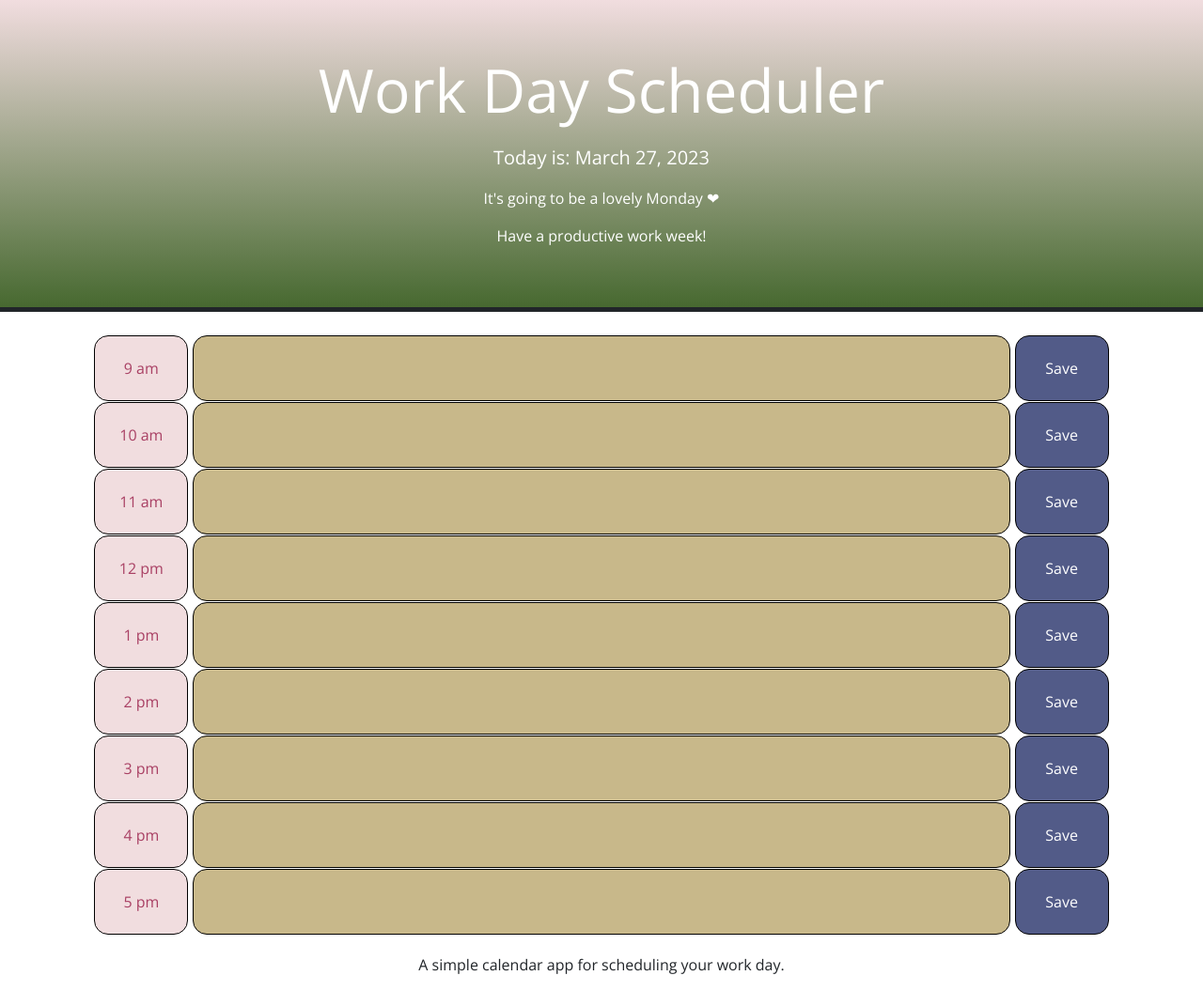
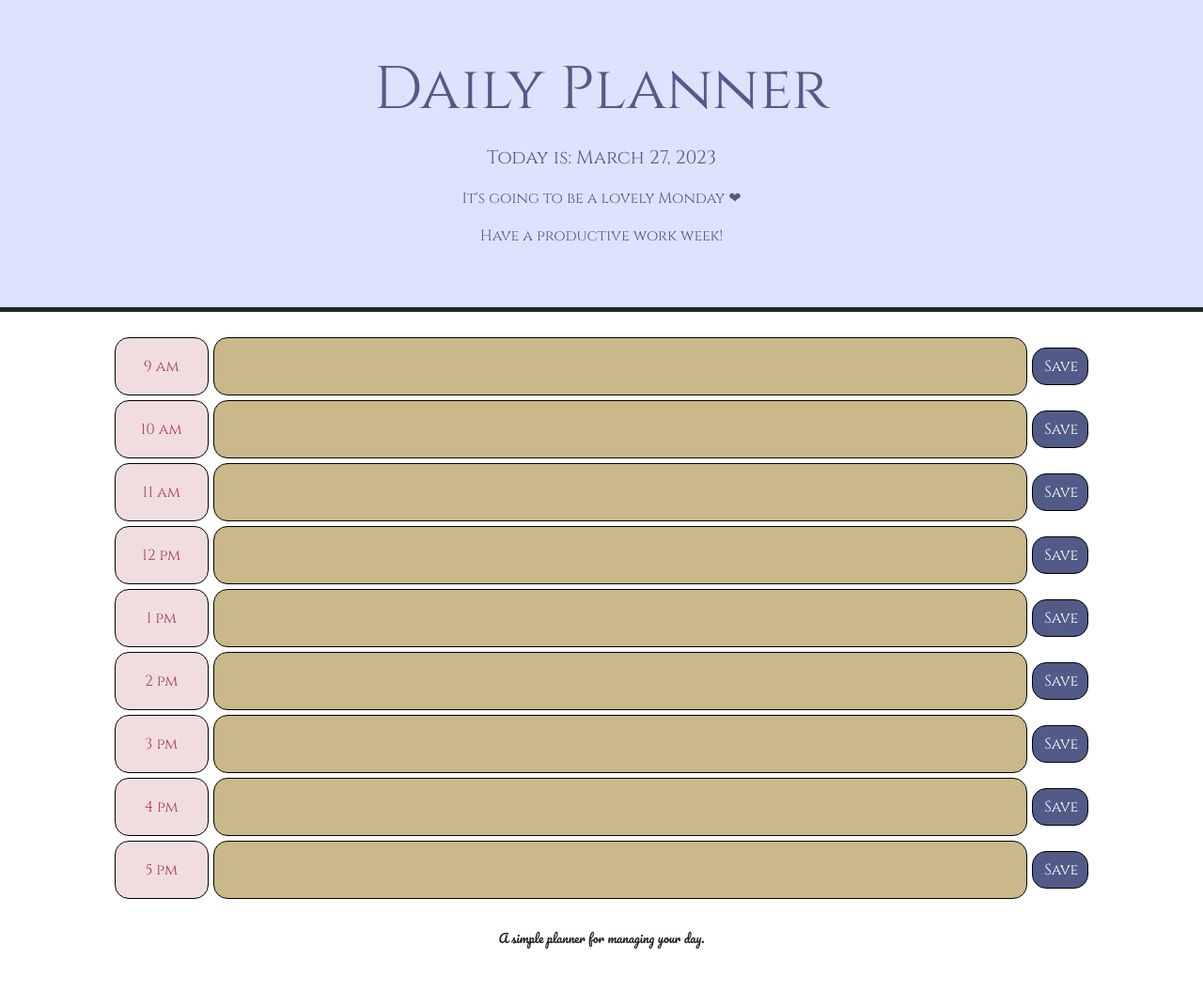
Before and after one commit to marshallpeters5/mod-5-workday-scheduler, a plain HTML site: page index.html in a window 1280 px wide. Shown: the whole page at 94% size. After the commit the page ends 1034 px from the top, so only its background shows below. Drawn offline with nearby package versions, Linux system fonts and the light colour scheme.

Commit message:
added a new font style

```diff
--- a/assets/style.css
+++ b/assets/style.css
@@ -1,11 +1,10 @@
 body {
-  font-family: 'Open Sans', sans-serif;
+  font-family: 'Cinzel', sans-serif;
   font-size: 16px;
 }
 header {
-  background: rgb(241,221,223);
-  background: linear-gradient(180deg, rgba(241,221,223,1) 0%, rgba(71,105,48,1) 100%);
-  color: white;
+  background-color: #DEE2FC;
+  color: #525B88;
 }
 h1{
   padding: 10px;
@@ -19,12 +18,15 @@ textarea {
   resize: none;
   color: #000000;
   border: 1px solid black;
-  padding: 10px;
+  padding-top: 10px;
   border-radius: 15px;
 }
 #footer {
+  padding: 10px;
   text-align: center;
   margin-top: 20px;
+  font-family: 'Pacifico', sans-serif;
+  font-size: small;
 }
 #time17 {
  border-bottom: 1px solid black;
@@ -71,9 +73,10 @@ textarea {
   color: #86B049;
 }
 .saveBtn {
+  margin: auto;
   margin-left: 5px;
-  margin-right: auto;
-  width: 100px;
+  width: 60px;
+  height: 40px;
   border: 1px solid black;
   border-radius: 15px;
   background-color: #525B88;
@@ -83,3 +86,6 @@ textarea {
   font-size: 20px;
   transition: all 0.3s ease-in-out;
 }
+.row{
+  padding: 2px;
+}
--- a/index.html
+++ b/index.html
@@ -8,14 +8,16 @@
   <link rel="stylesheet" href="https://cdn.jsdelivr.net/npm/bootstrap@5.1.3/dist/css/bootstrap.min.css" />
   <link rel="stylesheet" href="https://use.fontawesome.com/releases/v5.8.1/css/all.css"
     integrity="sha384-50oBUHEmvpQ+1lW4y57PTFmhCaXp0ML5d60M1M7uH2+nqUivzIebhndOJK28anvf" crossorigin="anonymous" />
-  <link href="https://fonts.googleapis.com/css?family=Open+Sans&display=swap" rel="stylesheet" />
+    <link rel="preconnect" href="https://fonts.googleapis.com">
+    <link rel="preconnect" href="https://fonts.gstatic.com" crossorigin>
+    <link href="https://fonts.googleapis.com/css2?family=Cinzel&family=Pacifico&display=swap" rel="stylesheet">
   <link rel="stylesheet" href="./assets/style.css" />
-  <title>Work Day Scheduler</title>
+  <title>Daily Planner</title>
 </head>
 
 <body>
   <header class="p-5 mb-4 border-5 border-bottom border-dark text-center">
-    <h1 class="display-3">Work Day Scheduler</h1>
+    <h1 class="display-3">Daily Planner</h1>
     <p id="currentDay" class="lead"></p>
     <p id="week-day"></p>
     <p id="weekEnd"></p>
@@ -58,7 +60,7 @@
       <button class="saveBtn col-2">Save</button>
     </div>
   </div>
-  <footer><p id="footer">A simple calendar app for scheduling your work day.</p></footer>
+  <footer><p id="footer">A simple planner for managing your day. </p></footer>
 
   <script src="https://code.jquery.com/jquery-3.4.1.min.js"></script>
   <script src="https://cdn.jsdelivr.net/npm/dayjs@1.11.3/dayjs.min.js"
```
